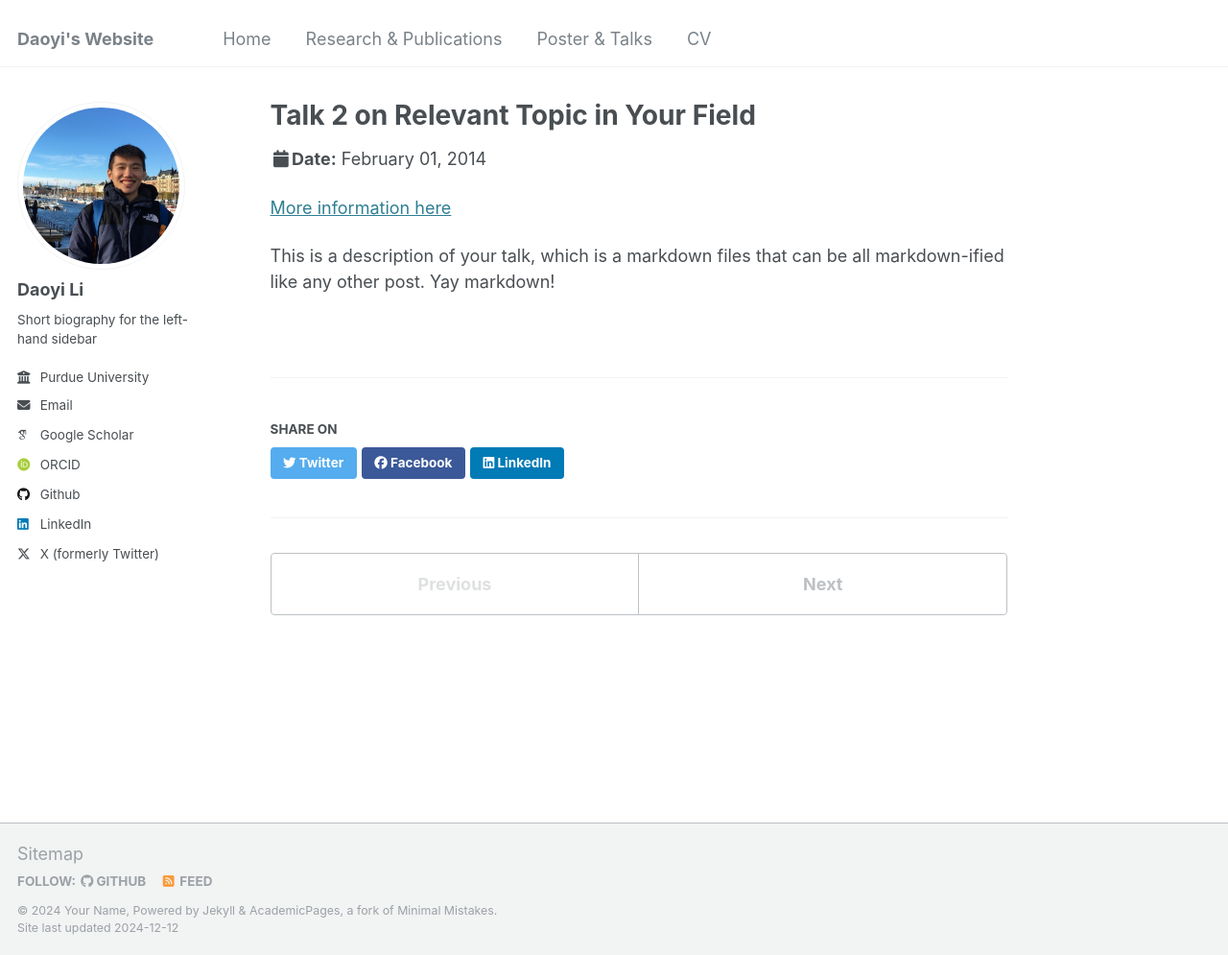
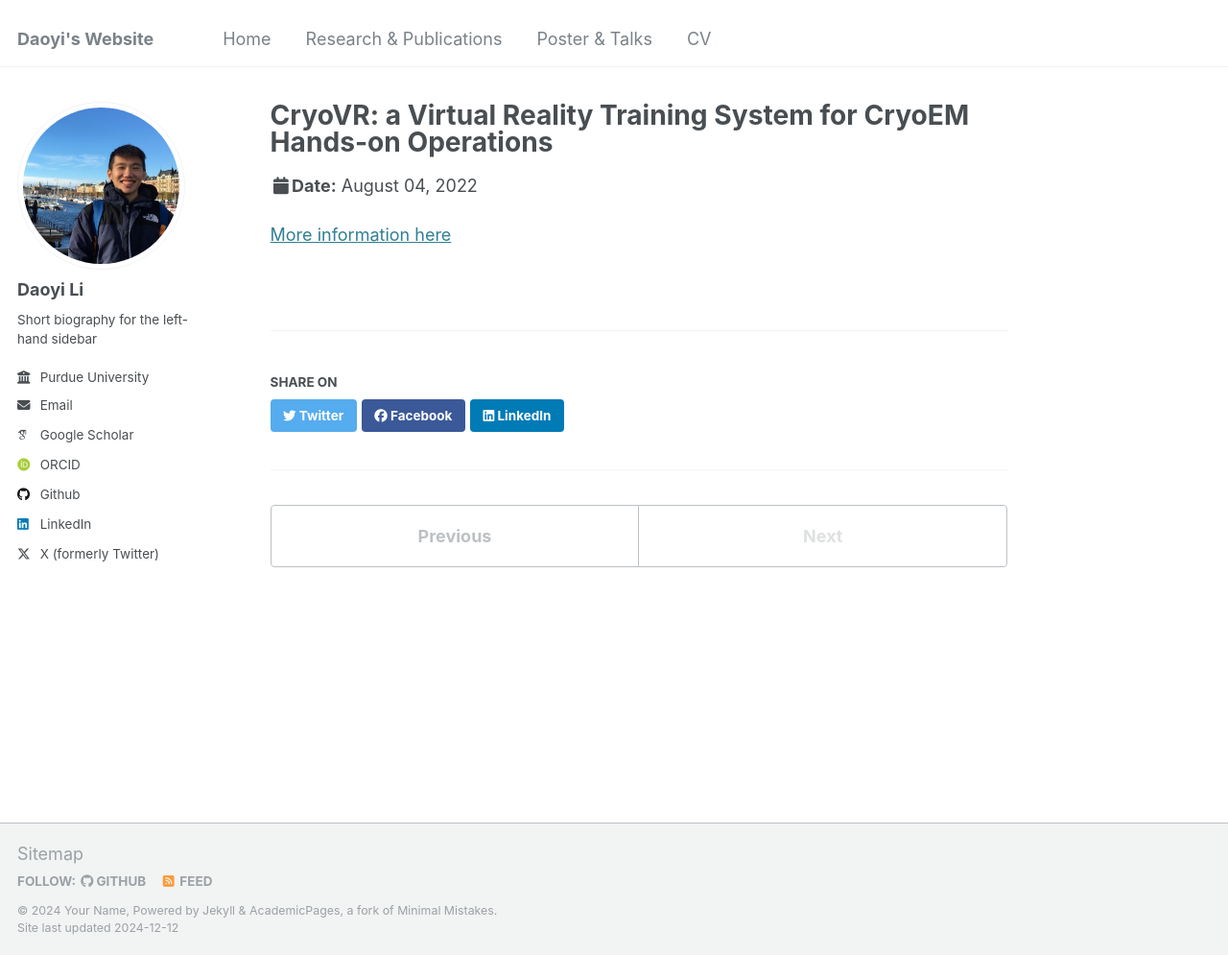
Before and after one commit to smallelephant9516/smallelephant9516.github.io, a Jekyll site: the page built from _talks/2014-02-01-talk-2.md, in a window 1280 px wide and 995 px high. Shown: the whole window at 96% size. Built offline with Jekyll 4.4.1, drawn with Linux system fonts in a browser that asks for light colours; some web fonts are replaced.

Commit message:
Update 2014-02-01-talk-2.md

```diff
--- a/_talks/2014-02-01-talk-2.md
+++ b/_talks/2014-02-01-talk-2.md
@@ -1,13 +1,11 @@
 ---
-title: "Talk 2 on Relevant Topic in Your Field"
-collection: talks
-type: "Talk"
-permalink: /talks/2014-02-01-talk-2
+title: "CryoVR: a Virtual Reality Training System for CryoEM Hands-on Operations"
+collection: Poster
+type: "Poster"
+permalink: /talks/2022-08-04-talk-2
 venue: "London School of Testing"
-date: 2014-02-01
-location: "London, UK"
+date: 2022-08-04
+location: "Portland, OR"
 ---
 
-[More information here](http://example2.com)
-
-This is a description of your talk, which is a markdown files that can be all markdown-ified like any other post. Yay markdown!
+[More information here](https://microscopy.org/files/galleries/MM22_Event-Site-PDF.pdf)
```
